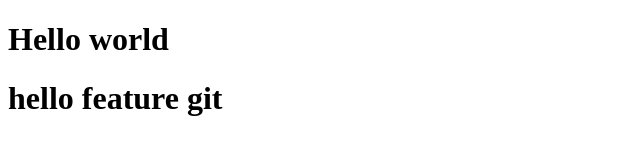
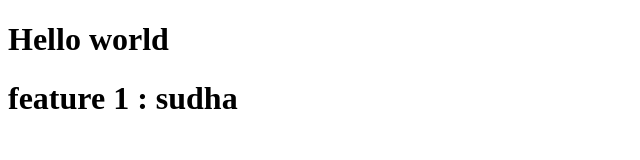
Before and after one commit to sudha8181/gitrepo, a plain HTML site: page index.html in a window 1280 px wide. Shown: the whole page, without its empty margins (0-640 px from the left). Drawn offline with Linux system fonts and the light colour scheme.

Commit message:
feature added

```diff
--- a/index.html
+++ b/index.html
@@ -8,7 +8,7 @@
 <body>
 
     <h1>Hello world</h1>
-    <h1>hello feature git</h1>
+    <h1>feature 1 : sudha</h1>
 
 </body>
 </html>
```
